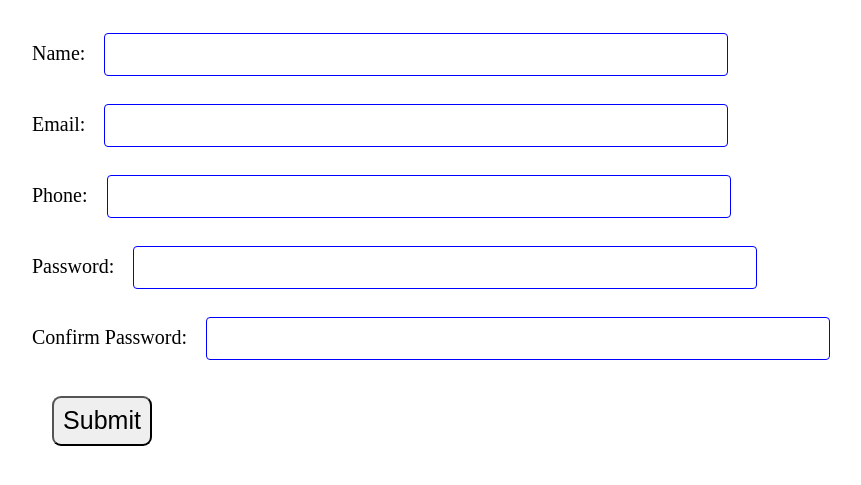
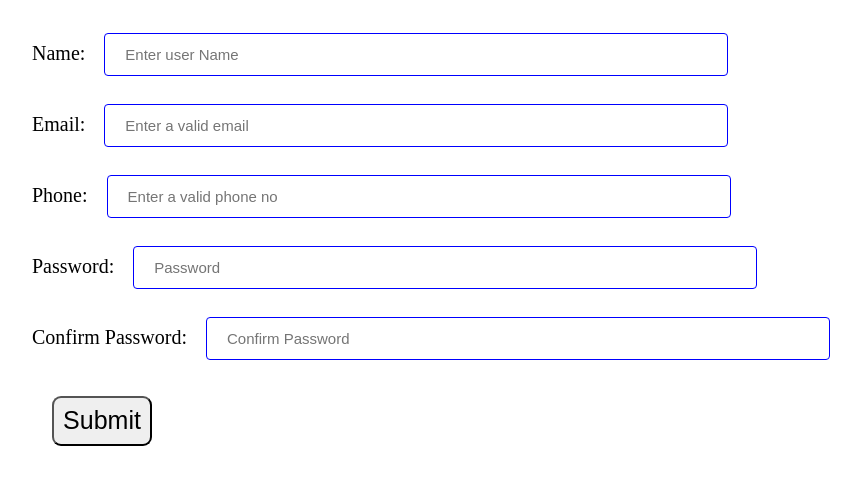
Before and after one commit to Upadhyayvikash/CreatedFormAs1, a plain HTML site: page Index.html in a window 1280 px wide. Shown: the part 79-564 px from the top of the page, without its empty margins (26-887 px from the left). Drawn offline with Linux system fonts and the light colour scheme.

Commit message:
Second Commit

```diff
--- a/Index.html
+++ b/Index.html
@@ -122,23 +122,23 @@
     <h1>Welcome to the best form on Internet!</h1>
     <form aciton ="/myaction.php" name="myForm" onsubmit="return validateForm()" method="post">
         <div class="formdesign" id="name">
-            Name: <input type="text" name="fname" required><b><span class="formerror"> </span></b>
+            Name: <input type="text" name="fname" placeholder="Enter user Name"><b><span class="formerror"> </span></b>
         </div>
 
         <div class="formdesign" id="email">
-            Email: <input type="email" name="femail" required><b><span class="formerror"> </span></b>
+            Email: <input type="email" name="femail" placeholder="Enter a valid email"><b><span class="formerror"> </span></b>
         </div>
 
         <div class="formdesign" id="phone">
-            Phone: <input type="phone" name="fphone" required><b><span class="formerror"></span></b>
+            Phone: <input type="phone" name="fphone" placeholder="Enter a valid phone no"><b><span class="formerror"></span></b>
         </div>
 
         <div class="formdesign" id="pass">
-            Password: <input type="password" name="fpass" required><b><span class="formerror"</span></b>
+            Password: <input type="password" name="fpass" placeholder="Password"><b><span class="formerror"</span></b>
         </div>
 
         <div class="formdesign" id="cpass">
-            Confirm Password: <input type="password" name="fcpass" required><b><span class="formerror"></span></b>
+            Confirm Password: <input type="password" name="fcpass" placeholder="Confirm Password"><b><span class="formerror"></span></b>
         </div>
 
         <input class="but" type="submit" value="Submit">
```
